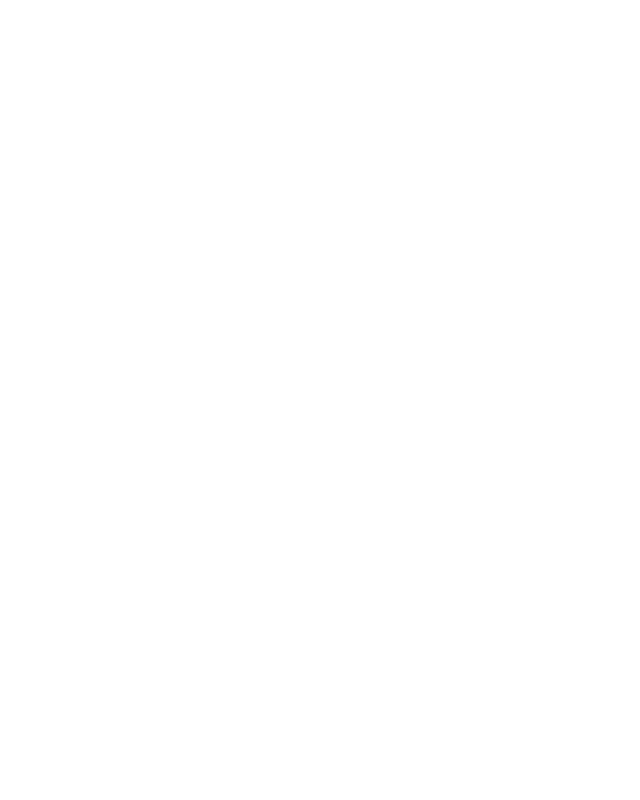
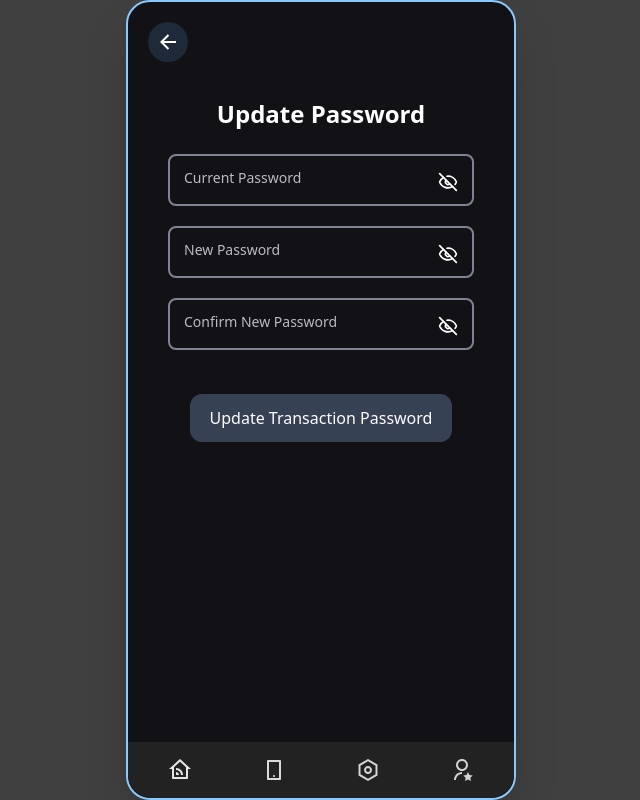
Before and after one commit to itsnajeeb/UI, a React (Vite) app in the folder Crypto-Wallet/: page /change-transaction-password in a window 1280 px wide. Before the commit this address had no page. Shown: the whole page, without its empty margins (319-959 px from the left). Built offline with nearby package versions, Linux system fonts and the light colour scheme.

Commit message:
Add Transaction Password field

```diff
--- a/Crypto-Wallet/package.json
+++ b/Crypto-Wallet/package.json
@@ -18,6 +18,9 @@
     "react-dom": "^19.2.0",
     "react-router-dom": "^7.11.0",
     "react-toastify": "^11.0.5",
+    "sweetalert": "^2.1.2",
+    "sweetalert2": "^11.26.17",
+    "sweetalert2-react-content": "^5.1.1",
     "tailwindcss": "^4.1.18"
   },
   "devDependencies": {
--- a/Crypto-Wallet/src/App.jsx
+++ b/Crypto-Wallet/src/App.jsx
@@ -7,6 +7,10 @@
 import Profile from './page/Profile';
 import Avatar from './components/Avatar';
 import ChangePassword from './components/ChangePassword';
+import ChangeTransactionPassword from './components/ChangeTransactionPassword';
+
+
+
 
 const App = () => {
   return (
@@ -17,6 +21,7 @@
       <Route path='/profile' element={<Profile />} />
       <Route path='/avatar' element={<Avatar />} />
       <Route path='/change-password' element={<ChangePassword />} />
+      <Route path='/change-transaction-password' element={<ChangeTransactionPassword />} />
     </Routes>
   );
 };
--- /dev/null
+++ b/Crypto-Wallet/src/components/ChangeTransactionPassword.jsx
@@ -0,0 +1,79 @@
+import React, { useState } from 'react'
+import Input from './CommonComponents/Input'
+import BackArrow from './CommonComponents/BackArrow'
+import Footer from './CommonComponents/Footer'
+import Button from './CommonComponents/Button'
+import PasswordInput from './CommonComponents/PasswordInput'
+import { toast, ToastContainer } from 'react-toastify'
+
+const ChangeTransactionPassword = () => {
+    const [form, setForm] = useState({
+        currentPassword: "",
+        password: "",
+        confirmPassword: "",
+    })
+
+    const handleChange = (e) => {
+        setForm({
+            ...form,
+            [e.target.name]: e.target.value
+        })
+    }
+
+    const changePasswordHandler = () => {
+        if (form.password !== form.confirmPassword) {
+            toast.error("Password Not Match", {
+                position: 'top-center',
+                autoClose: 1500,
+                theme: 'dark'
+            })
+        }
+        toast.success("Password Update Successfully.", {
+            position: 'top-center',
+            autoClose: 1500,
+            theme: 'dark',
+        })
+
+
+    }
+
+    return (
+        <div className="h-screen bg-[#0c0c0cc8] flex justify-center overflow-hidden">
+
+            {/* APP SHELL */}
+            <div className="relative w-full max-w-97.5 h-full bg-[#111116] lg:rounded-3xl lg:border-2 lg:border-[#8ac9ff] shadow-2xl flex flex-col ">
+                <div className=' absolute bg-gray-800 text-white left-5 top-5 rounded-full w-10 h-10 flex justify-center cursor-pointer'>
+                    <BackArrow />
+                </div>
+                {/*  Only this div will scroll*/}
+                <div className="flex-1 custom-scroll mt-24 px-10 space-y-4">
+                    <h1 className='text-white text-2xl font-semibold text-center mb-6 '>Update Password</h1>
+                    <PasswordInput placeholder="Current Password"
+                        name="currentPassword"
+                        value={form.currentPassword}
+                        changeHandler={handleChange}
+
+                    />
+                    <PasswordInput placeholder="New Password"
+                        name="password"
+                        value={form.password}
+                        changeHandler={handleChange}
+                    />
+                    <PasswordInput placeholder="Confirm New Password"
+                        name="confirmPassword"
+                        value={form.confirmPassword}
+                        changeHandler={handleChange}
+                    />
+
+                    <div className='flex justify-center w-full '>
+                        <Button btnText={"Update Transaction Password"} changePasswordHandler={changePasswordHandler} />
+                    </div>
+                    <ToastContainer />
+                </div>
+                <Footer />
+            </div>
+        </div>
+    )
+}
+
+export default ChangeTransactionPassword
--- a/Crypto-Wallet/src/components/CommonComponents/Button.jsx
+++ b/Crypto-Wallet/src/components/CommonComponents/Button.jsx
@@ -1,8 +1,9 @@
 import React from 'react'
 
-const Button = ({ btnText }) => {
+const Button = ({ btnText, changePasswordHandler }) => {
   return (
     <button
+      onClick={changePasswordHandler}
       className={`
         ${btnText == "WITHDRAWAL" ? "w-[90%]" : ""}
     relative px-5 mt-7 py-3 rounded-xl text-base font-medium
--- a/Crypto-Wallet/src/components/CommonComponents/PasswordInput.jsx
+++ b/Crypto-Wallet/src/components/CommonComponents/PasswordInput.jsx
@@ -1,14 +1,19 @@
 import { Eye, EyeOff } from "lucide-react";
 import { useState } from "react";
 
-export default function PasswordInput({ placeholder }) {
+export default function PasswordInput({ name, value, changeHandler, placeholder }) {
   const [show, setShow] = useState(false);
+
 
   return (
     <div style={{ position: "relative", }}>
       <div className="flex relative flex-col w-full mt-5 text-white">
         <input
+          autoComplete="off"
           id="password"
+          name={name}
+          value={value}
+          onChange={changeHandler}
           type={show ? "text" : "password"}
           placeholder=" "
           className="peer border-2 border-gray-400/80 w-full py-3 px-4 rounded-lg
--- a/Crypto-Wallet/src/components/Profile/ProfileHome.jsx
+++ b/Crypto-Wallet/src/components/Profile/ProfileHome.jsx
@@ -22,6 +22,10 @@
                     <p className='text-sm font-semibold'>Login Password</p>
                     <Link to='/change-password'><p className='text-sm font-semibold text-blue-500'>Change</p></Link>
                 </div>
+                <div className='bg-gray-800 mx-8 text-white flex justify-between px-4 rounded-lg py-3 border-2 border-gray-300/40'>
+                    <p className='text-sm font-semibold'>Transaction Password</p>
+                    <Link to='/change-transaction-password'><p className='text-sm font-semibold text-blue-500'>Change</p></Link>
+                </div>
 
                 <div className='flex justify-center mb-10 bg-gray-800 rounded-xl border-2 border-gray-400/80 mx-8'>
                     <QRCodeDownload/>
--- a/Crypto-Wallet/src/components/Profile/ProfileImage.jsx
+++ b/Crypto-Wallet/src/components/Profile/ProfileImage.jsx
@@ -3,16 +3,14 @@
 import { Camera } from 'lucide-react'
 import { Link } from 'react-router-dom'
 const ProfileImage = () => {
-    const openFileHandler = () => {
 
-    }
     return (
         <div className='pt-7 flex justify-center'>
             <div className='bg-gray-200/20 p-2 w-fit rounded-full relative '>
                 <img src={profileImg} alt="" className='w-16 h-16 bg-gray-400 rounded-full ' />
                 <div className='absolute text-[#8ac9ff] bg-gray-800 p-1 rounded-full right-0 bottom-1 cursor-pointer '>
                     <Link to={'/avatar'}>
-                        <Camera size={20} onClick={openFileHandler} />
+                        <Camera size={20}  />
                     </Link>
                 </div>
             </div>
```
Also changed, not shown: 1 other file (tests, documents, lock files or other folders).
